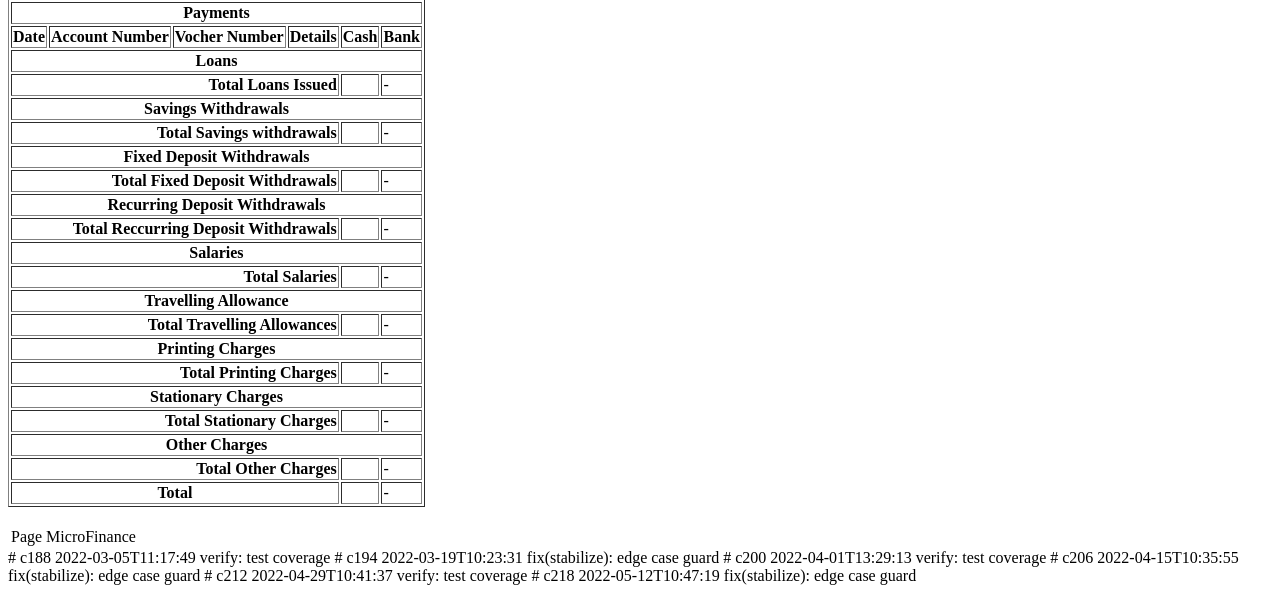
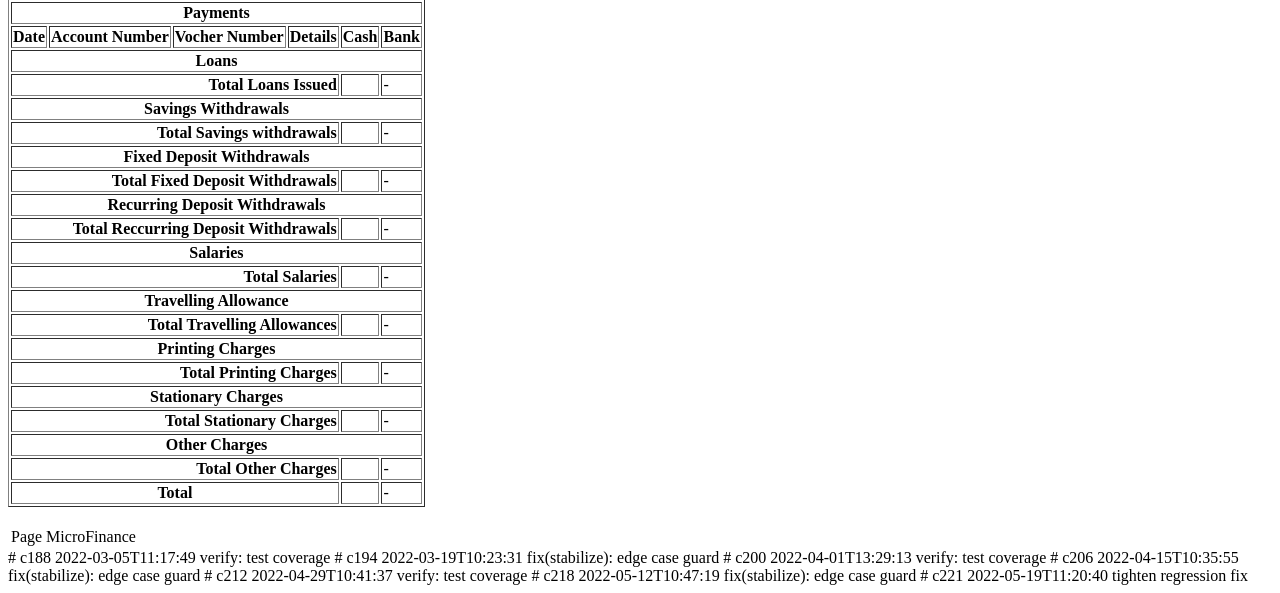
Before and after one commit to kkanupriyaphd21-dev/finance-backend-repo, a Django app: template templates/pdf_daybook.html in a window 1280 px wide. Shown: the part 684-1277 px from the top of the page. Run offline with Django 3.2, Linux system fonts and the light colour scheme; the template is opened without the code that fills it, so the values that code supplies are empty.

Commit message:
tighten regression fix

```diff
--- a/static/css/mf.css
+++ b/static/css/mf.css
@@ -976,3 +976,5 @@ table tr th {
 # c209 2022-04-22T11:08:16 tighten regression fix
 
 # c215 2022-05-05T15:14:58 wire the cleanup pass
+
+# c221 2022-05-19T11:20:40 tighten regression fix
--- a/templates/pdf_daybook.html
+++ b/templates/pdf_daybook.html
@@ -84,3 +84,5 @@
 # c212 2022-04-29T10:41:37 verify: test coverage
 
 # c218 2022-05-12T10:47:19 fix(stabilize): edge case guard
+
+# c221 2022-05-19T11:20:40 tighten regression fix
```
